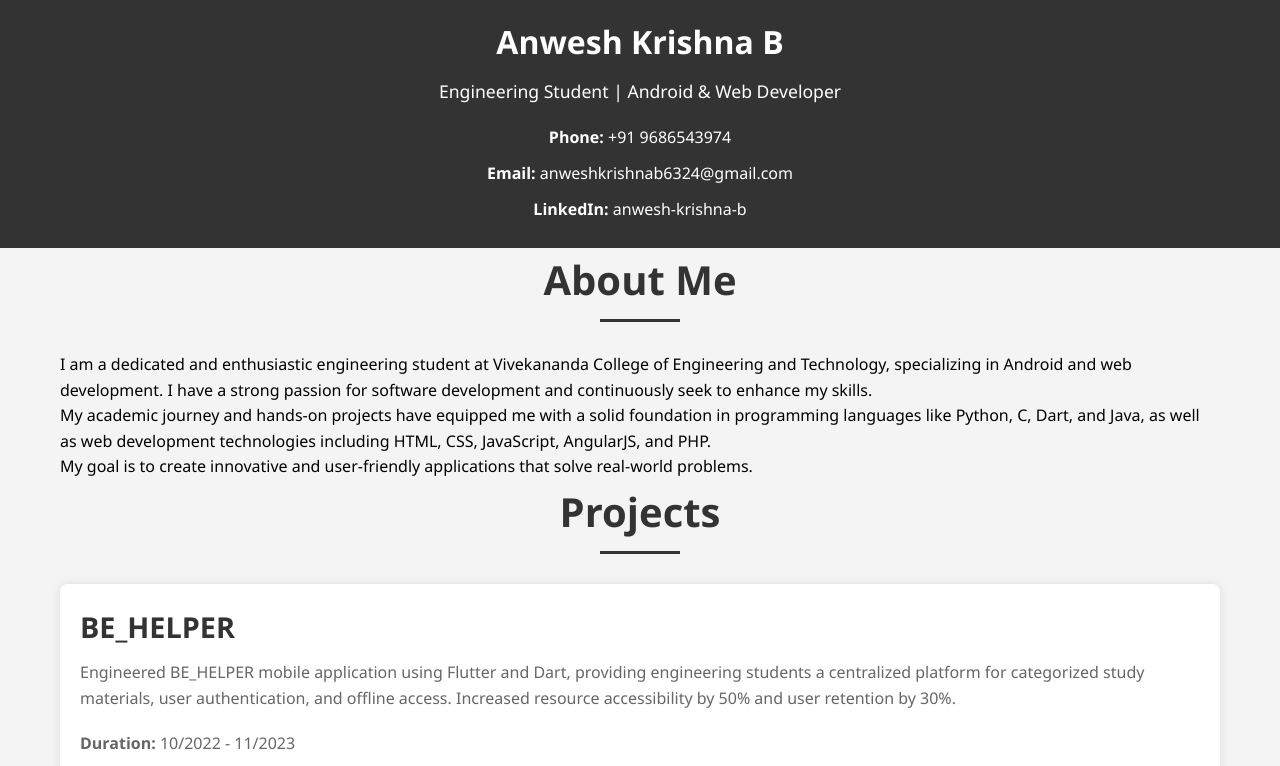
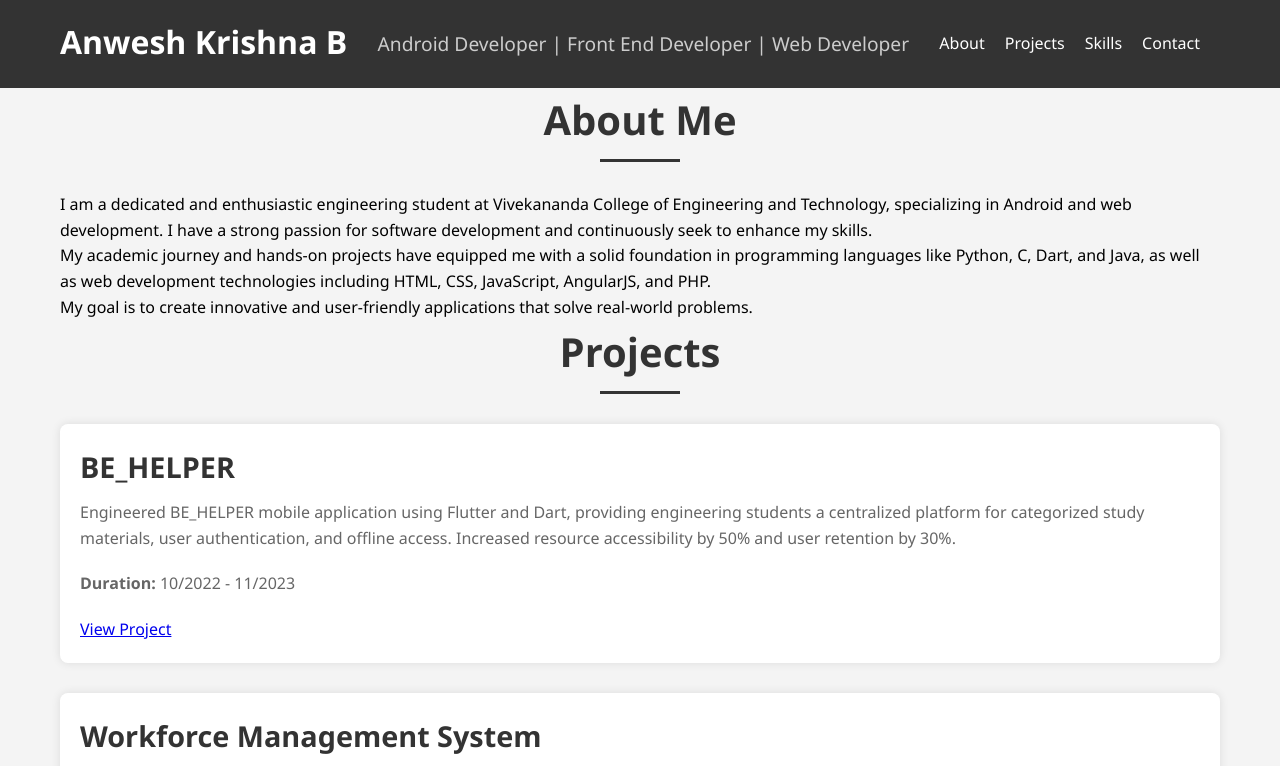
Before and after one commit to Anwesh003/Anwesh003.github.io, a plain HTML site: page index.html in a window 1280 px wide. Shown: the top 766 px of the page. Drawn offline with Linux system fonts and the light colour scheme; a script that the page names is missing.

Commit message:
Initial commit

```diff
--- a/index.html
+++ b/index.html
@@ -11,13 +11,16 @@
     <header>
         <div class="container">
             <div class="header-content">
-                <h1>Anwesh Krishna B</h1>
-                <p class="subtitle">Engineering Student | Android & Web Developer</p>
-                <ul class="contact-info">
-                    <li><strong>Phone:</strong> +91 9686543974</li>
-                    <li><strong>Email:</strong> <a href="mailto:anweshkrishnab6324@gmail.com">anweshkrishnab6324@gmail.com</a></li>
-                    <li><strong>LinkedIn:</strong> <a href="https://www.linkedin.com/in/anwesh-krishna-b" target="_blank">anwesh-krishna-b</a></li>
-                </ul>
+                <h1 class="name">Anwesh Krishna B</h1>
+                <p class="tagline">Android Developer | Front End Developer | Web Developer</p>
+                <nav class="navbar">
+                    <ul class="nav-menu">
+                        <li><a href="#about">About</a></li>
+                        <li><a href="#projects">Projects</a></li>
+                        <li><a href="#skills">Skills</a></li>
+                        <li><a href="#contact">Contact</a></li>
+                    </ul>
+                </nav>
             </div>
         </div>
     </header>
@@ -80,6 +83,30 @@
         </div>
     </section>
 
+    <section id="contact">
+        <div class="container">
+            <div class="section-heading">
+                <h2>Contact Me</h2>
+                <div class="underline"></div>
+            </div>
+            <form action="#" method="post" class="contact-form">
+                <div class="form-group">
+                    <label for="name">Name:</label>
+                    <input type="text" id="name" name="name" required>
+                </div>
+                <div class="form-group">
+                    <label for="email">Email:</label>
+                    <input type="email" id="email" name="email" required>
+                </div>
+                <div class="form-group">
+                    <label for="message">Message:</label>
+                    <textarea id="message" name="message" rows="4" required></textarea>
+                </div>
+                <button type="submit" class="btn">Send Message</button>
+            </form>
+        </div>
+    </section>
+
     <footer>
         <div class="container">
             <p>&copy; 2024 Anwesh Krishna B. All rights reserved.</p>
--- a/styles.css
+++ b/styles.css
@@ -22,40 +22,44 @@ header {
     background-color: #333;
     color: #fff;
     padding: 1rem 0;
-    text-align: center;
+    position: sticky;
+    top: 0;
+    z-index: 1000;
 }
 
 .header-content {
     display: flex;
-    flex-direction: column;
     align-items: center;
+    justify-content: space-between;
 }
 
-header h1 {
-    margin-bottom: 10px;
+.name {
+    font-size: 2rem;
+    margin-bottom: 5px;
 }
 
-.subtitle {
-    font-size: 1.1rem;
-    margin-bottom: 20px;
+.tagline {
+    font-size: 1.2rem;
+    color: #ccc;
 }
 
-.contact-info {
+.nav-menu {
     list-style: none;
-    padding: 0;
+    display: flex;
 }
 
-.contact-info li {
-    margin-bottom: 10px;
+.nav-menu li {
+    margin-right: 20px;
 }
 
-.contact-info li a {
+.nav-menu li a {
     color: #fff;
     text-decoration: none;
+    transition: color 0.3s ease;
 }
 
-.contact-info li a:hover {
-    text-decoration: underline;
+.nav-menu li a:hover {
+    color: #ccc;
 }
 
 /* Section Styles */
@@ -124,12 +128,6 @@ header h1 {
     width: 100%;
     transform: translateY(-100%);
     transition: transform 0.3s ease;
-    z-index: 10;
-}
-
-.project:hover .project-details {
-    display: block;
-    transform: translateY(0);
 }
 
 .project-details.active {
@@ -137,39 +135,22 @@ header h1 {
     transform: translateY(0);
 }
 
-.project-details h3 {
+.project-details p {
     margin-bottom: 10px;
-    font-size: 1.8rem;
-    color: #333;
 }
 
-.project-details p {
-    margin-bottom: 20px;
-    color: #666;
-}
-
-.btn {
-    display: inline-block;
-    padding: 8px 20px;
-    background-color: #333;
-    color: #fff;
-    text-decoration: none;
-    border-radius: 4px;
-    transition: background-color 0.3s ease, color 0.3s ease;
-    margin-top: 10px;
-}
-
-.btn:hover {
-    background-color: #555;
-}
-
-.close-btn {
+.project-details .btn {
+    display: block;
     margin-top: 10px;
     background-color: #ccc;
     color: #333;
+    padding: 8px 16px;
+    border-radius: 4px;
+    text-decoration: none;
+    transition: background-color 0.3s ease;
 }
 
-.close-btn:hover {
+.project-details .btn:hover {
     background-color: #999;
 }
 
```
